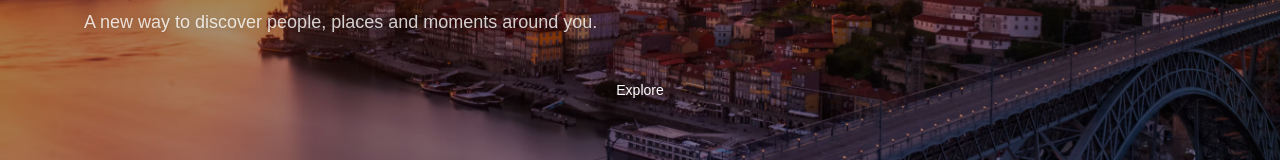
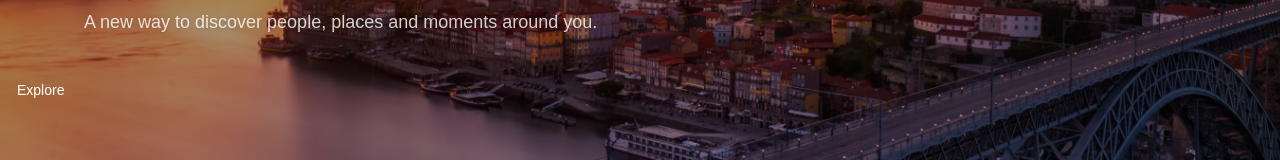
Before and after one commit to viora-studio/landing-page, a React (Vite) app: page / in a window 1280 px wide. Shown: the part 386-546 px from the top of the page. Built offline with nearby package versions, Linux system fonts and the light colour scheme.

Commit message:
fix: align liquid button with hero title

```diff
--- a/src/pages/home-page.tsx
+++ b/src/pages/home-page.tsx
@@ -34,7 +34,7 @@ export function HomePage() {
           href="#app"
           aria-label={t.home.explore}
           glassRootRef={glassRootRef}
-          className="relative z-10 mx-auto mt-8 w-fit max-w-6xl px-5 text-white hover:text-white dark:hover:text-white"
+          className="hero-liquid-button relative z-10 mt-8 w-fit text-white hover:text-white dark:hover:text-white"
         >
           {t.home.explore}
         </LiquidButton>
```
